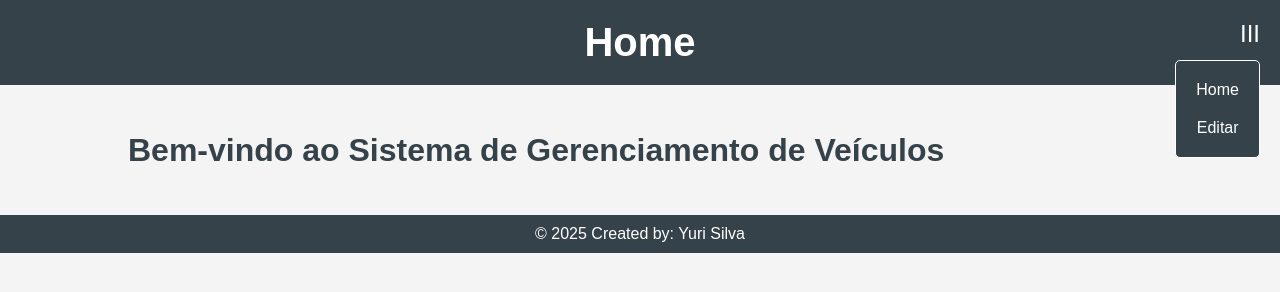
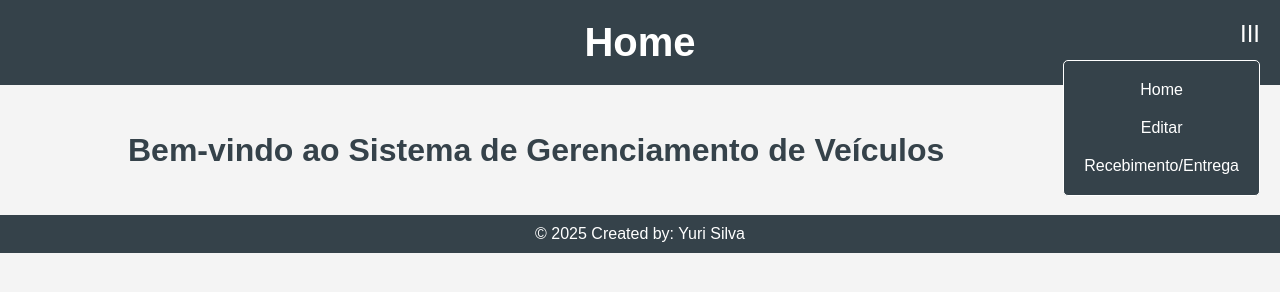
Before and after one commit to Alastaik/CheckList, a website: page index.html in a window 1280 px wide. Both pictures are taken after a click on the element "III". Drawn offline with Linux system fonts and the light colour scheme.

Commit message:
Update index.html

```diff
--- a/index.html
+++ b/index.html
@@ -15,6 +15,7 @@
                 <ul>
                     <li><a href="index.html">Home</a></li>
                     <li><a href="editar.html">Editar</a></li>
+                    <li><a href="recebimento.html">Recebimento/Entrega</a></li>
                 </ul>
             </nav>
         </div>
@@ -22,7 +23,6 @@
     <main>
         <div class="container">
             <h2>Bem-vindo ao Sistema de Gerenciamento de Veículos</h2>
-            <!-- Conteúdo da página Home -->
         </div>
     </main>
     <footer>
@@ -30,6 +30,17 @@
             <p>&copy; 2025 Created by: Yuri Silva</p>
         </div>
     </footer>
-    <script src="scripts/index.js"></script>
+    <script>
+        document.addEventListener('DOMContentLoaded', () => {
+            const menuIcon = document.getElementById('menu-icon');
+            const menu = document.getElementById('menu');
+
+            if (menuIcon && menu) {
+                menuIcon.addEventListener('click', () => {
+                    menu.classList.toggle('hidden');
+                });
+            }
+        });
+    </script>
 </body>
 </html>
```
